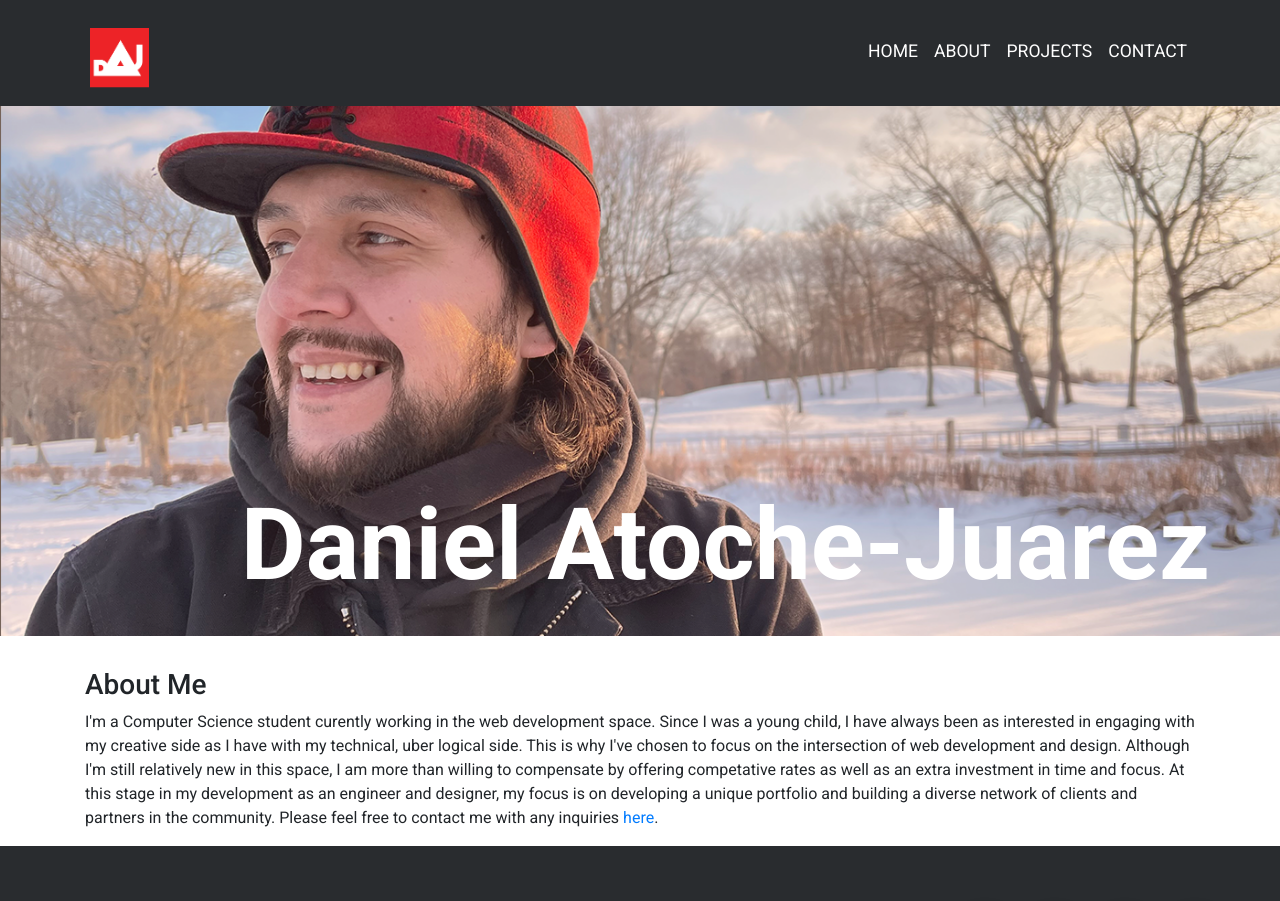
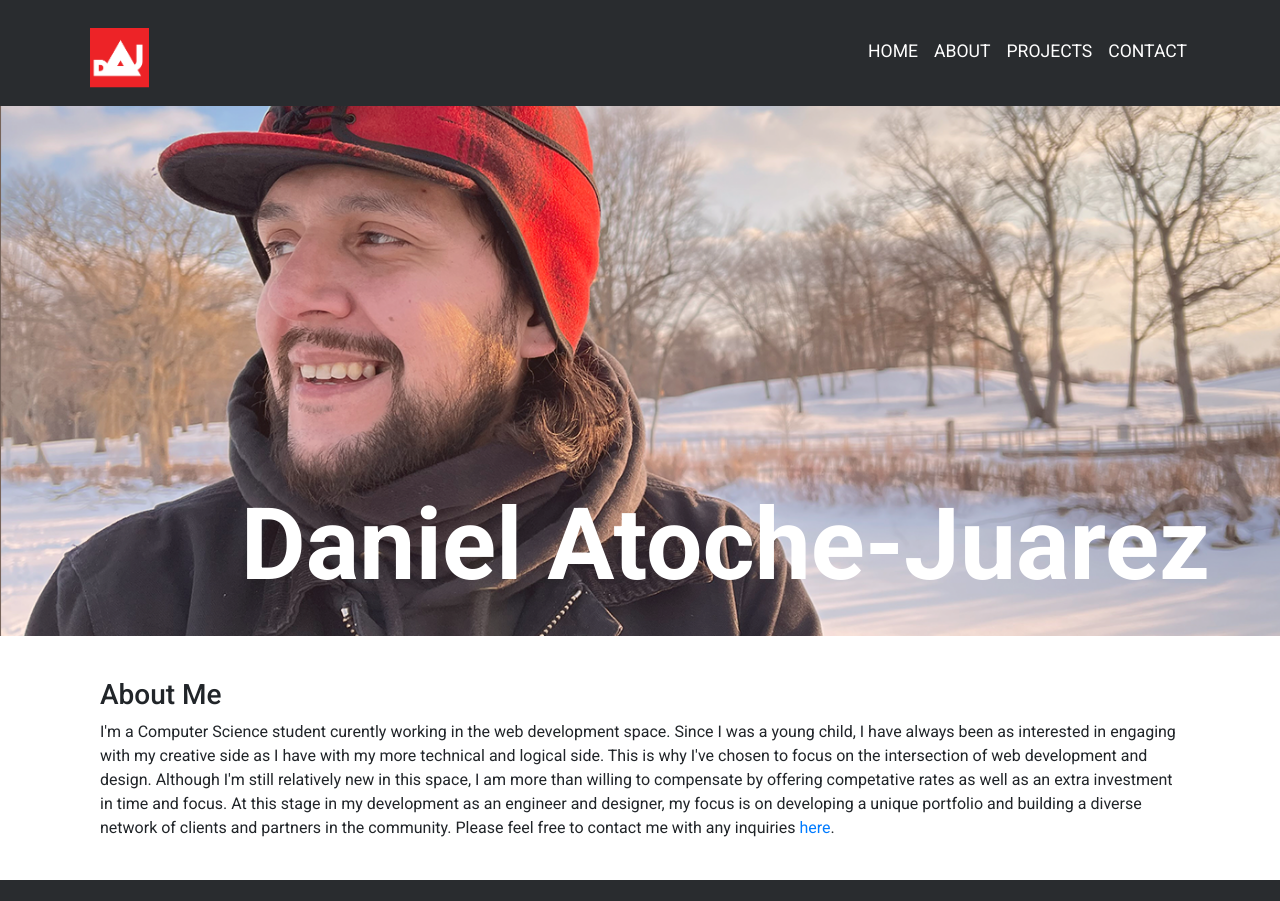
Before and after one commit to datoche-juarez/personal-site, a React (Create React App) app: page /about in a window 1280 px wide. Shown: the top 901 px of the page. Built offline with nearby package versions, Linux system fonts and the light colour scheme.

Commit message:
Styling changes for text block containers on home and about pages..

```diff
--- /dev/null
+++ b/src/About.css
@@ -0,0 +1,4 @@
+.about-container {
+    margin-bottom: 40px;
+    margin-top: 10px;
+}
--- a/src/About.jsx
+++ b/src/About.jsx
@@ -1,70 +1,17 @@
-// import React from "react";
-// import Counters from "./components/Counters";
-// import Dan from "./components/Dan";
-// import Social from "./components/Social";
-
-// export const About = () => (
-//   <div>
-//     <h1>About Us:</h1>
-
-//     <p>
-//       Our mission is to remove the barriers that stand between those that have
-//       had interactions with the criminal justice system and the opportunity to
-//       pursuit a healthy life, specifically employment opportunities and housing.
-//       The denial of these opportunities to those that have repaid their debt to
-//       society is not only cruel, but it also actively inhibits the reintegration
-//       process. This destructive cycle does not function, not for the individual,
-//       and not for our communities.
-//     </p>
-//     <p>
-//       At a time when millions of Americans are asking what they can do to be a
-//       part of the solution, and are looking for opportunities to work towards
-//       tangible results, we are working to create a space for those who have
-//       previously been denied the most basic of freedoms to connect with places
-//       of business and landlords who have made a commitment to move beyond
-//       denying opportunities to those with criminal records. Our hope is that
-//       everyone with the desire and the willingness has the chance to better
-//       their lives and that our communities will reap the rewards of healthier,
-//       more inclusive, and more productive society.
-//     </p>
-//     <p>
-//       If you own have a place of business or a rental property and believe in
-//       our mission, please contact us to be added to our list of resources.
-//       Although our goal is to begin building our network in the Metro Detroit
-//       area, we hope to expand further as this project picks up momentum. Head
-//       over to our contact page to join our movement.
-//     </p>
-
-//     <br></br>
-//     <p>Come find us on social media: </p>
-//     <a
-//       href="https://www.facebook.com/daniel.atochejuarez"
-//       class="fa fa-facebook"
-//     ></a>
-//     <a href="#" className="fa fa-twitter"></a>
-//     <a href="#" className="fa fa-google"></a>
-//     <a href="#" className="fa fa-youtube"></a>
-//     <a href="#" className="fa fa-instagram"></a>
-//     <br></br>
-//     <Counters></Counters>
-//     <Dan></Dan>
-//     <Social></Social>
-//   </div>
-// );
-
 import React from "react";
 import Container from "react-bootstrap/Container";
 import Col from "react-bootstrap/Col";
 import Row from "react-bootstrap/Row";
 
+import './About.css';
+
 export const About = () => (
-  <div>
+  <Container className='about-container'>
     <h3>About Me </h3>
-
     <p>
       I'm a Computer Science student curently working in the web development
       space. Since I was a young child, I have always been as interested in
-      engaging with my creative side as I have with my technical, uber logical
+      engaging with my creative side as I have with my more technical and logical
       side. This is why I've chosen to focus on the intersection of web
       development and design. Although I'm still relatively new in this space, I
       am more than willing to compensate by offering competative rates as well
@@ -74,40 +21,5 @@ export const About = () => (
       Please feel free to contact me with any inquiries{" "}
       <a href="/contact">here</a>.
     </p>
-
-    {/* <Container>
-      <Row>
-        <Col xs={1}>
-          <a
-            href="https://www.facebook.com/daniel.atochejuarez"
-            class="fa fa-facebook"
-          ></a>
-        </Col>
-        <Col xs={1}>
-          <a href="https://twitter.com/dee_jaurez" class="fa fa-twitter"></a>
-        </Col>
-        <Col xs={1}>
-          <a href="#" class="fa fa-instagram"></a>
-        </Col>
-        <Col xs={1}>
-          <a href="#" class="fa fa-linkedin"></a>
-        </Col>
-      </Row>
-      <br></br>
-      <Row>
-        <Col xs={1}>
-          <a href="#" class="fa fa-github"></a>
-        </Col>
-        <Col xs={1}>
-          <a href="#" class="fa fa-whatsapp"></a>
-        </Col>
-        <Col xs={1}>
-          <a href="#" class="fa fa-pinterest"></a>
-        </Col>
-        <Col xs={1}>
-          <a href="#" class="fa fa-soundcloud"></a>
-        </Col>
-      </Row>
-    </Container> */}
-  </div>
+  </Container>
 );
--- /dev/null
+++ b/src/Home.css
@@ -0,0 +1,4 @@
+.home-container {
+    margin-bottom: 40px;
+    margin-top: 10px;
+}
--- a/src/Home.jsx
+++ b/src/Home.jsx
@@ -1,7 +1,9 @@
 import React from "react";
+import Container from "react-bootstrap/Container";
+import './Home.css';
 
 export const Home = () => (
-  <div>
+  <Container className='home-container'>
     <h3>Welcome...</h3>
     <p>
       Thank you for visiting my website! I am currently a Computer Science
@@ -12,5 +14,5 @@ export const Home = () => (
       people. My goal is to continue pursuing my dreams and have some
       interesting experiences along the way.
     </p>
-  </div>
+  </Container>
 );
```
